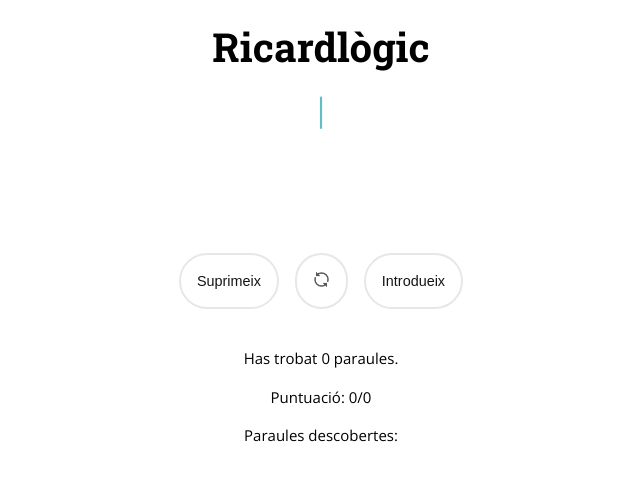
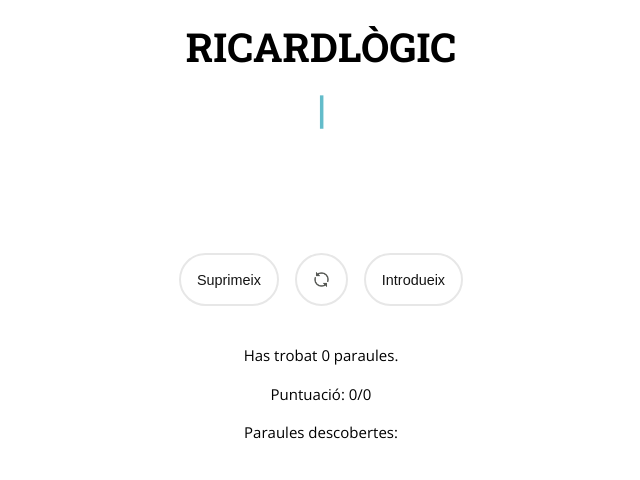
Before and after one commit to daliife/ricardlogic-minigame, a plain HTML site: page index.html in a window 1280 px wide. Shown: the whole page, without its empty margins (319-959 px from the left). Drawn offline with nearby package versions, Linux system fonts and the light colour scheme; no server answers.

Commit message:
fix: more visual fixes

```diff
--- a/index.html
+++ b/index.html
@@ -2,7 +2,7 @@
 
 <html>
   <head>
-    <title>Ricardlògic</title>
+    <title>RICARDLÒGIC</title>
     <link rel="stylesheet" href="ricardlogic-minigame.css" />
     <link rel="icon" href="/assets/favicon.svg" type="image/icon type" />
     <meta
@@ -18,7 +18,7 @@
     />
   </head>
   <body onload="get_valid_words()" onkeydown="input_from_keyboard(event)">
-    <h1 class="title">Ricardlògic</h1>
+    <h1 class="title">RICARDLÒGIC</h1>
 
     <!-- NOTIFICATIONS -->
     <div class="container-notifications">
@@ -49,7 +49,7 @@
     </div>
 
     <!-- HEXAGON GRID -->
-    <div style="display: flex; flex-direction: column; align-items: center">
+    <div class="hexGrid-container">
       <ul id="hexGrid"></ul>
 
       <div class="button-container">
@@ -67,7 +67,7 @@
           class="button"
           onclick="shuffleLetters()"
         >
-          <img src="/assets/shuffle_icon.png" style="width: 1.2em" />
+          <img src="./assets/shuffle_icon.png" style="width: 1.2em" />
         </button>
         <button
           id="submit_button"
--- a/ricardlogic-minigame.css
+++ b/ricardlogic-minigame.css
@@ -54,6 +54,12 @@ body {
   margin: 8px 20px;
 }
 
+.hexGrid-container {
+  display: flex;
+  flex-direction: column;
+  align-items: center;
+}
+
 #hexGrid {
   display: grid;
   grid-gap: 6px;
@@ -104,6 +110,10 @@ body {
   -webkit-transform: skewY(-30deg) rotate3d(0, 0, 1, 60deg);
   -ms-transform: skewY(-30deg) rotate3d(0, 0, 1, 60deg);
   transform: skewY(-30deg) rotate3d(0, 0, 1, 60deg);
+}
+
+.hexLink:focus {
+  outline: none;
 }
 
 #center-letter {
@@ -173,14 +183,13 @@ input[type="text"] {
 }
 
 #test-word {
-  /* height: 50px; */
   text-align: center;
   font-family: "Open Sans", sans-serif;
   padding-top: 3px;
 }
 
 #cursor {
-  font-weight: 100;
+  font-weight: 600;
   color: var(--blue);
   margin-top: -5px;
 }
@@ -242,14 +251,22 @@ ul {
   cursor: pointer;
 }
 
+.button:focus {
+  outline: none;
+}
+
 .button:hover {
   background-color: var(--light-gray);
   color: var(--black);
   border: 2px solid var(--light-gray);
 }
 
+.button:focus-within {
+  outline: white;
+}
+
 #shuffle_button {
-  padding: 1rem;
+  display: flex;
 }
 
 /*** NOTIFICATIONS AND SHAKE EFFECT ****************************************************************/
```
